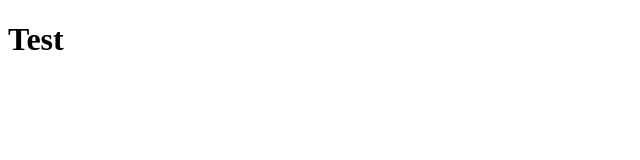
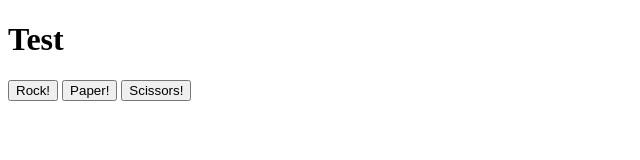
Before and after one commit to kifahhassan/rock_paper_scissors, a plain HTML site: page index.html in a window 1280 px wide. Shown: the whole page, without its empty margins (0-640 px from the left). Drawn offline with Linux system fonts and the light colour scheme.

Commit message:
git branch test. ignore

```diff
--- a/index.html
+++ b/index.html
@@ -8,6 +8,9 @@
 </head>
 <body>
     <h1>Test</h1>
+    <button>Rock!</button>
+    <button>Paper!</button>
+    <button>Scissors!</button>
     <script src="script.js"></script>
 </body>
 </html>
--- a/script.js
+++ b/script.js
@@ -37,7 +37,7 @@ function playRound(playerSelection, computerSelection) {
 
 function game() {
 
-    // for (let i = 0; i < 5; i++) {
+    // for (let i = 0; i < 5; i++) {git
 
         var playerSelection = prompt("Let's play rock, paper, scissors.").toUpperCase();
         var computerSelection = getComputerChoice().toUpperCase();
```
